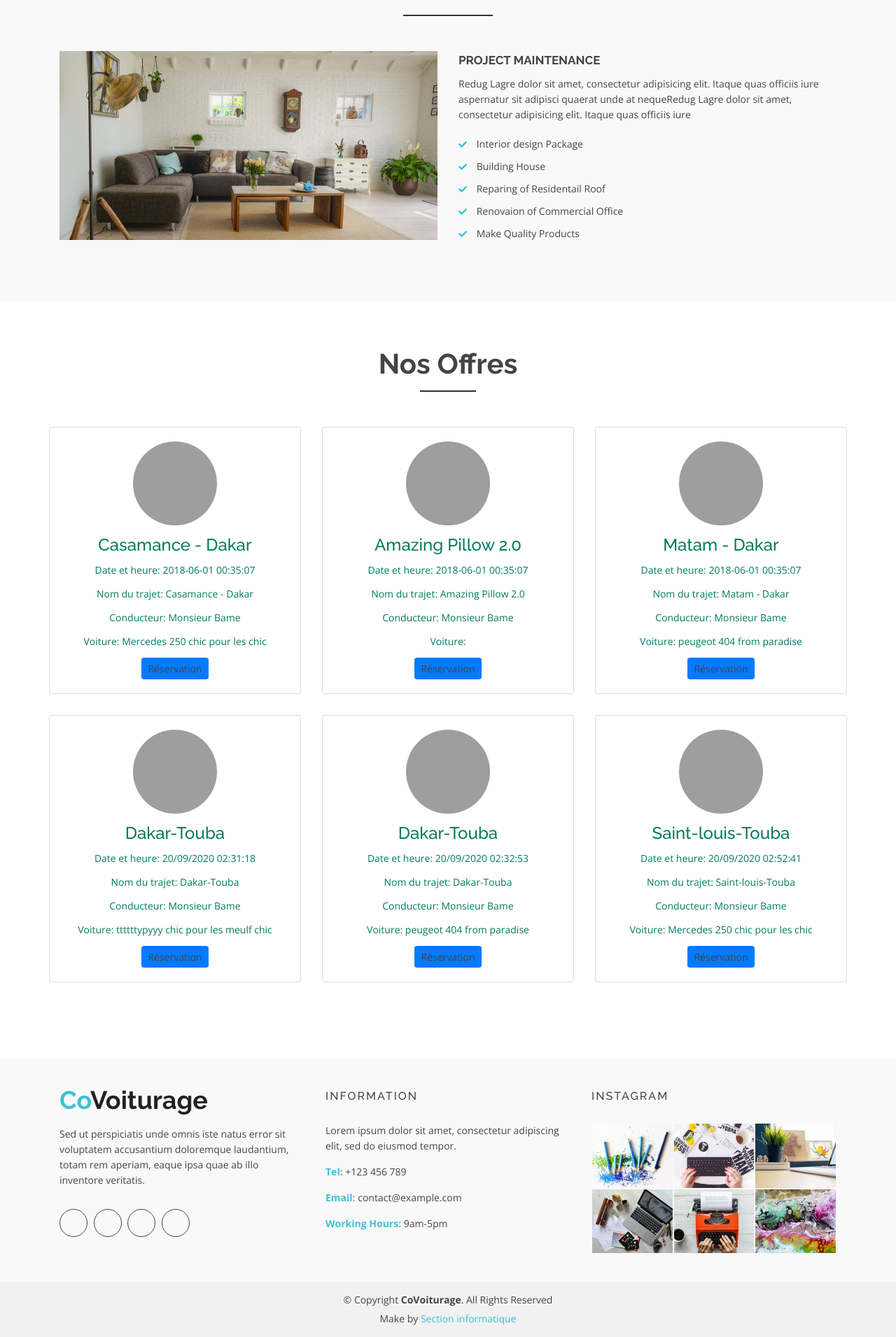
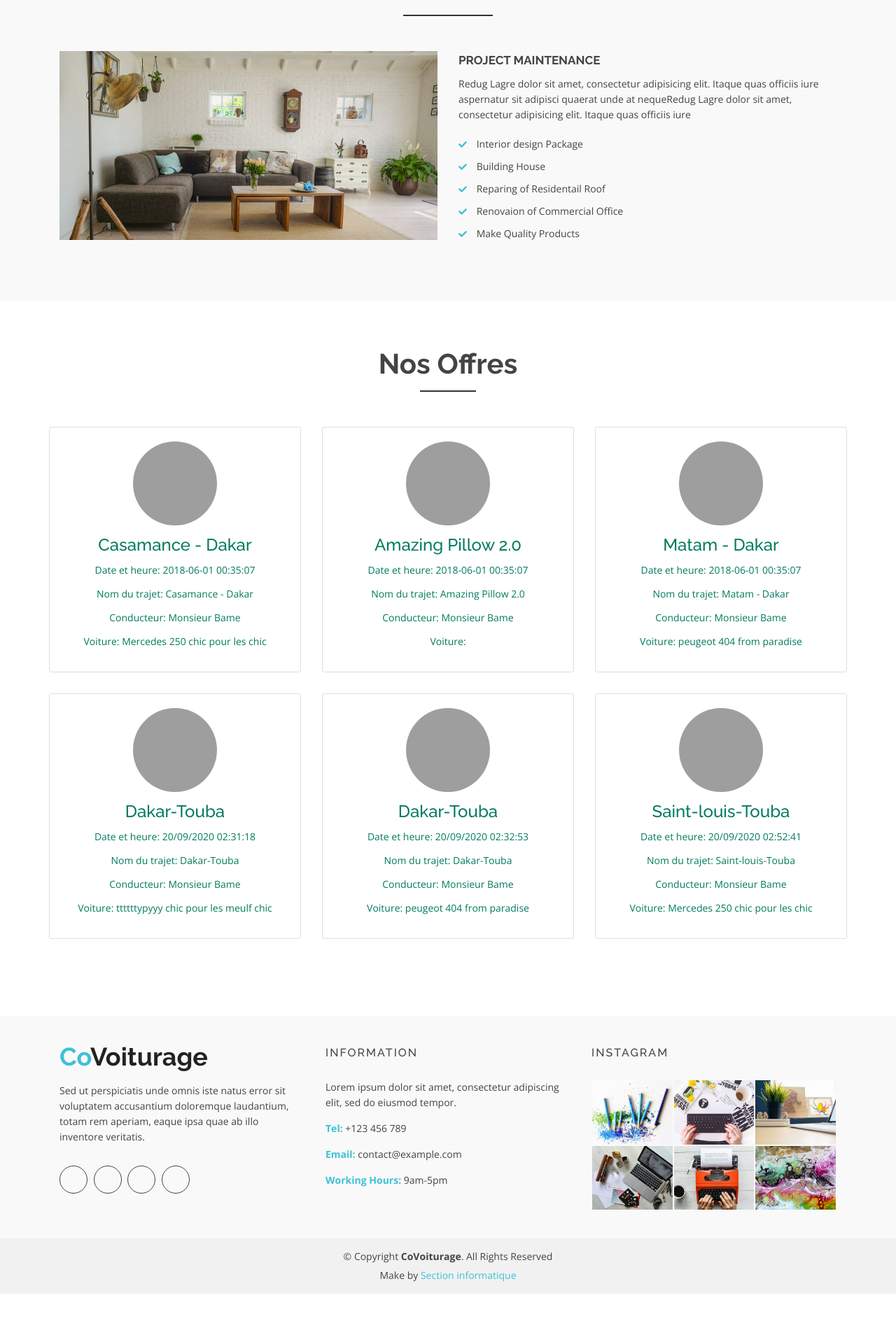
Before and after one commit to dioum2touba/Covoiturage, a PHP site: page /Covoiturage/ in a window 1280 px wide. Shown: the part 807-2718 px from the top of the page at 70% size. After the commit the page ends 2656 px from the top, so only its background shows below. Run offline with PHP 8.4, Linux system fonts and the light colour scheme; data comes from the database, SQL or seed files in the repository; some libraries are stand-ins or nearby versions; grey boxes are pictures that could not be loaded.

Commit message:
mise a jour

```diff
--- a/Conducteur/index.php
+++ b/Conducteur/index.php
@@ -149,7 +149,7 @@
 									})
 
 									$("#' . $editOffre . '").click(function() {
-										var value= $("#' . $editInput . '").val();
+
 										$(\'#exampleModalEdit\').modal(\'show\');
 										console.log("Response select: Debut")
 										$.ajax({
@@ -354,7 +354,7 @@
 			});
 
 			$("#Voiture").on('change', function() {
-				console.log("Response select: Debut")
+				console.log("Response select: Changé")
 				$.ajax({
 					type: "Get",
 					dataType: "JSON",
--- a/index.php
+++ b/index.php
@@ -126,7 +126,6 @@
                             <p class="card-title">Nom du trajet: ' . $NomTrajet . '</p>
                             <p class="card-title">Conducteur: ' . $conducteur . '</p>
                             <p class="card-title">Voiture: ' . $voiture_bis . '</p>
-                            <a  id="' . $reservation . '" class="btn btn-primary btn-sm">Réservation</a>
                             <input type="hidden" id="' . $editInput . '" name="' . $editInput . '" value="' . $id . '" />
                           </div>
                           </div>
@@ -136,28 +135,7 @@
                             <div class="card-body text-center mt-4">
                               <h4 class="card-title">Sunlimetech</h4>
                               <p class="card-text">This is basic card with image on top, title, description and button.This is basic card with image on top, title, description and button.This is basic card with image on top, title, description and button.</p>
-                              <ul class="list-inline">
-                                <li class="list-inline-item">
-                                  <a class="social-icon text-xs-center" target="_blank" href="#">
-                                    <i class="fa fa-facebook"></i>
-                                  </a>
-                                </li>
-                                <li class="list-inline-item">
-                                  <a class="social-icon text-xs-center" target="_blank" href="#">
-                                    <i class="fa fa-twitter"></i>
-                                  </a>
-                                </li>
-                                <li class="list-inline-item">
-                                  <a class="social-icon text-xs-center" target="_blank" href="#">
-                                    <i class="fa fa-skype"></i>
-                                  </a>
-                                </li>
-                                <li class="list-inline-item">
-                                  <a class="social-icon text-xs-center" target="_blank" href="#">
-                                    <i class="fa fa-google"></i>
-                                  </a>
-                                </li>
-                              </ul>
+                              <a  id="' . $reservation . '" class="btn btn-primary btn-sm">Réservation</a>
                             </div>
                           </div>
                         </div>
```
